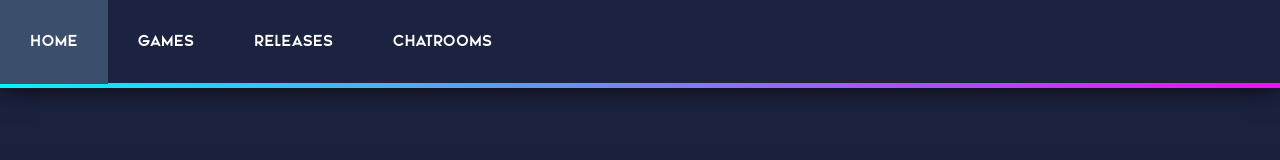
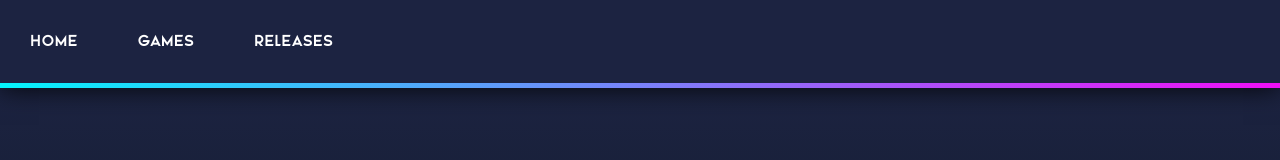
Before and after one commit to intenseP/intensepicnic, a plain HTML site: page index.html in a window 1280 px wide. Shown: the top 160 px of the page. Drawn offline with Linux system fonts and the light colour scheme.

Commit message:
Add files via upload

```diff
--- a/index.html
+++ b/index.html
@@ -4,7 +4,7 @@
 	<link rel="stylesheet" href="style.css">
 </head>
 <body onload="serverStartUp()">
-	<script src="bundle.js"></script>
+	<script src="script.js"></script>
 
 
 	<div class="container">
@@ -18,7 +18,7 @@
 					<li><a href="index.html"><p>Home</p></a></li>
 					<li><a href="games.html"><p>Games</p></a></li>
 					<li><a href="releases.html"><p>Releases</p></a></li>
-					<li><a href="chatroom/public/chatroom.html"><p>Chatrooms</p></a></li>
+					<!--<li><a href="chatroom/public/chatroom.html"><p>Chatrooms</p></a></li>-->
 				</ul>
 			</div>
 		</div>
```
